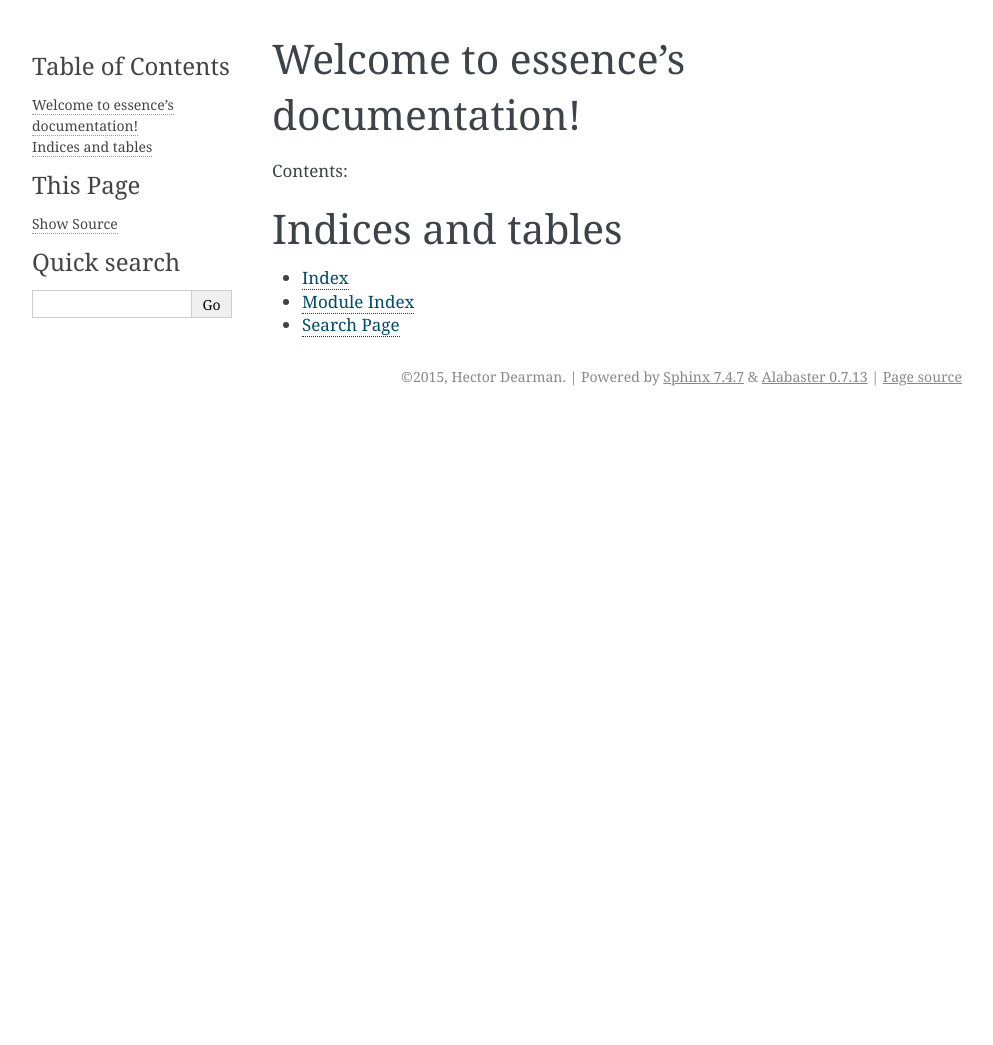
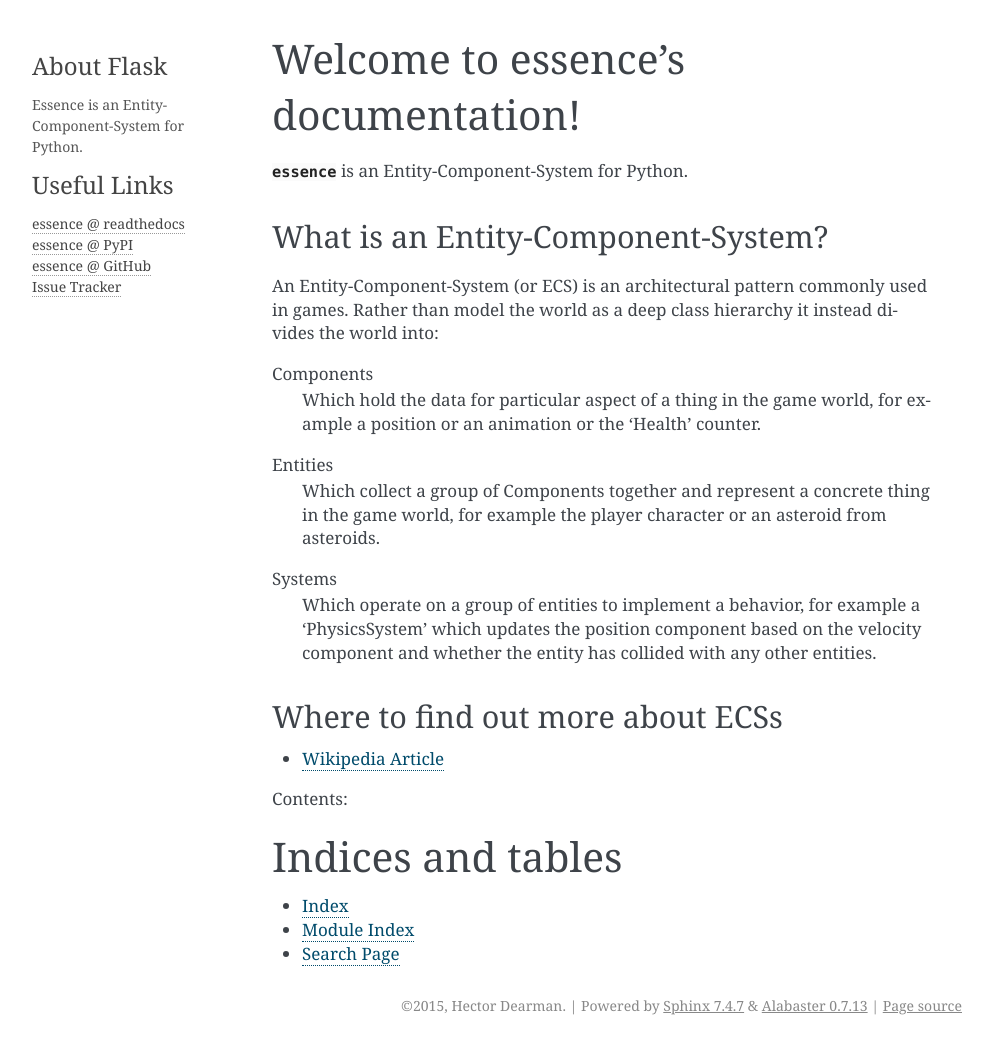
Before and after one commit to chromy/essence, a Sphinx documentation site: the page built from docs/source/index.rst, in a window 1280 px wide. Shown: the whole page, without its empty margins (148-1141 px from the left). Built offline with Sphinx 7.4.7, drawn with Linux system fonts in a browser that asks for light colours; before the commit the page ends 900 px from its top, so only the background shows below that.

Commit message:
add information to documentation

```diff
--- /dev/null
+++ b/docs/source/_templates/sidebarintro.html
@@ -0,0 +1,11 @@
+<h3>About Flask</h3>
+<p>
+  Essence is an Entity-Component-System for Python.
+</p>
+<h3>Useful Links</h3>
+<ul>
+  <li><a href="http://essence.readthedocs.org/en/latest/?badge=latest">essence @ readthedocs</a></li>
+  <li><a href="http://pypi.python.org/pypi/essence">essence @ PyPI</a></li>
+  <li><a href="http://github.com/chromy/essence">essence @ GitHub</a></li>
+  <li><a href="http://github.com/chromy/essence/issues">Issue Tracker</a></li>
+</ul>
--- a/docs/source/conf.py
+++ b/docs/source/conf.py
@@ -160,7 +160,9 @@
 #html_use_smartypants = True
 
 # Custom sidebar templates, maps document names to template names.
-#html_sidebars = {}
+html_sidebars = {
+    'index':    ['sidebarintro.html'],
+}
 
 # Additional templates that should be rendered to pages, maps page names to
 # template names.
--- a/docs/source/index.rst
+++ b/docs/source/index.rst
@@ -5,6 +5,34 @@
 
 Welcome to essence's documentation!
 ===================================
+
+:mod:`essence` is an Entity-Component-System for Python.
+
+
+What is an Entity-Component-System?
+-----------------------------------
+An Entity-Component-System (or ECS) is an architectural pattern
+commonly used in games. Rather than model the world as a deep class hierarchy
+it instead divides the world into:
+
+Components
+    Which hold the data for particular aspect of a thing in the game world,
+    for example a position or an animation or the 'Health' counter.
+
+Entities
+    Which collect a group of Components together and represent a concrete thing
+    in the game world, for example the player character or an asteroid from
+    asteroids.
+
+Systems
+    Which operate on a group of entities to implement a behavior, for example
+    a 'PhysicsSystem' which updates the position component based on the
+    velocity component and whether the entity has collided with any other
+    entities.
+
+Where to find out more about ECSs
+---------------------------------
+- `Wikipedia Article <https://en.wikipedia.org/wiki/Entity_component_system/>`_
 
 Contents:
 
```
